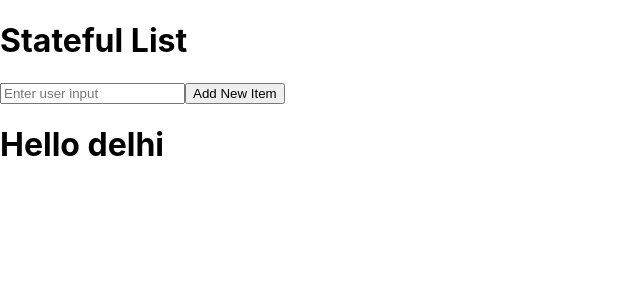
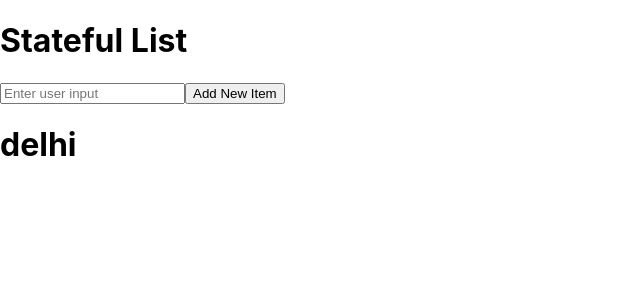
Before and after one commit to abhiv1914/first-react-app, a React (Create React App) app: page / in a window 1280 px wide. Shown: the top 300 px of the page, without its empty margins (0-640 px from the left). Built offline with nearby package versions, Linux system fonts and the light colour scheme.

Commit message:
loop-stateful-list

```diff
--- a/src/App.js
+++ b/src/App.js
@@ -34,7 +34,7 @@ function ListDemo() {
 
       {/** C4: List */}
       {list.map((item) => (
-        <h1>Hello {item}</h1>
+        <h1>{item}</h1>
       ))}
     </>
   );
```
